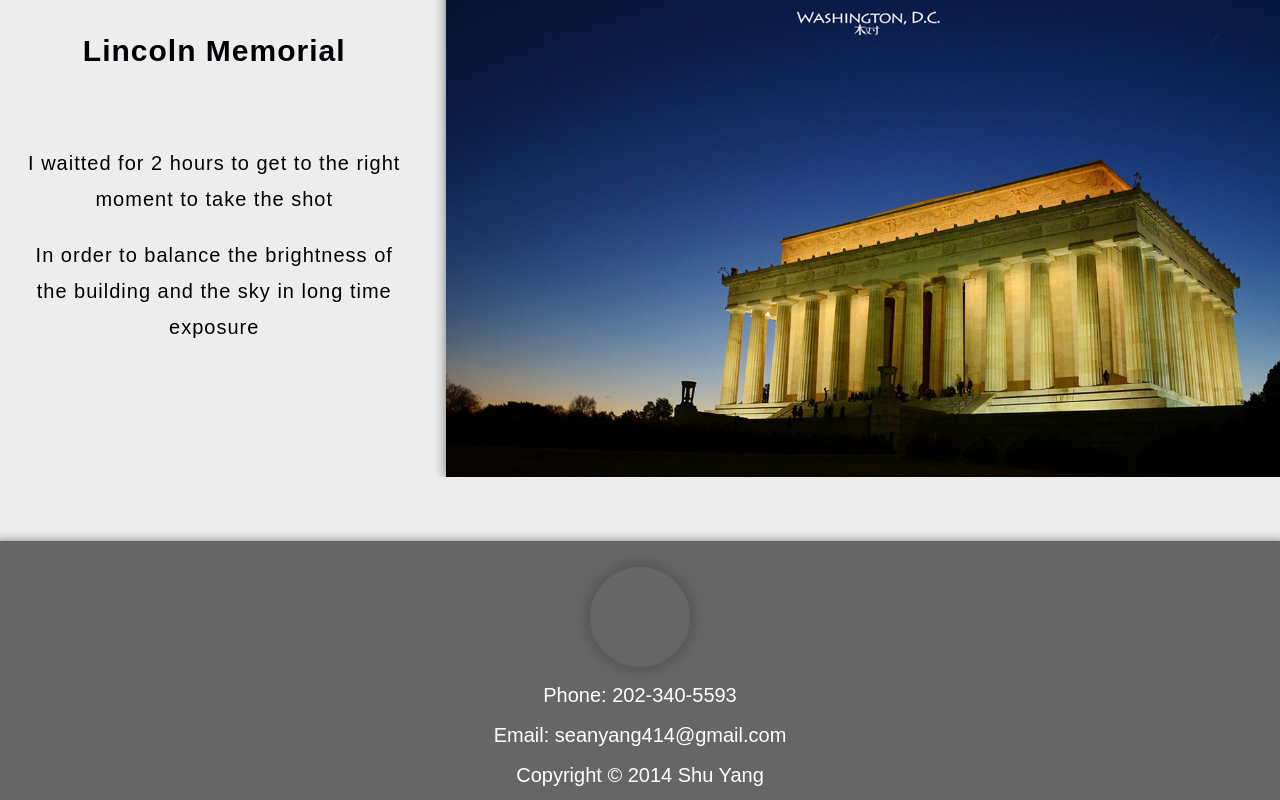
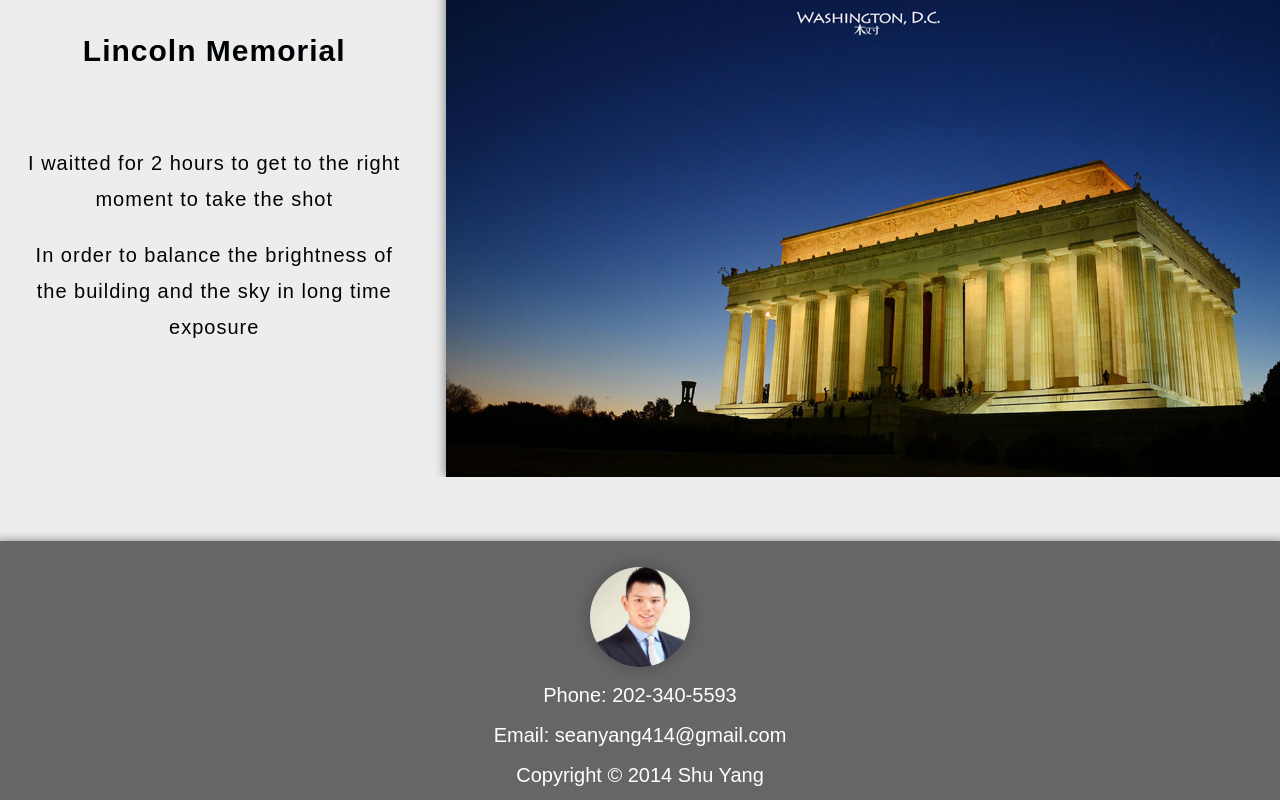
Before and after one commit to seanyang414/myprofile, a plain HTML site: page index.html in a window 1280 px wide. Shown: the part 2771-3571 px from the top of the page. Drawn offline with Linux system fonts and the light colour scheme.

Commit message:
Update large.css

```diff
--- a/css/large.css
+++ b/css/large.css
@@ -314,7 +314,7 @@ body
 	height: 100px;
 	margin: 2% auto 1% auto;
 	background-position: center;
-	background-image: url('./My Profile/Portrait.jpg');
+	background-image: url('.././My Profile/Portrait.jpg');
 	background-size: 106px;
 	box-shadow: 0px 0px 10px 6px #5A5A5A;
 }
```
